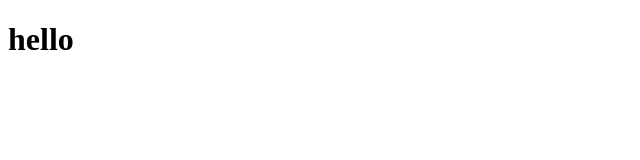
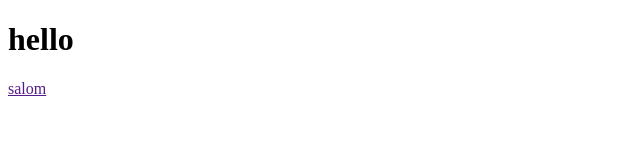
Before and after one commit to AbdurakhmonAbdukhamidov/test2, a plain HTML site: page index.html in a window 1280 px wide. Shown: the full height of the page, 0-640 px from the left. Drawn offline with Linux system fonts and the light colour scheme.

Commit message:
added a href

```diff
--- a/index.html
+++ b/index.html
@@ -7,5 +7,6 @@
 </head>
 <body>
     <h1>hello</h1>
+    <a href="">salom</a>
 </body>
 </html>
```
